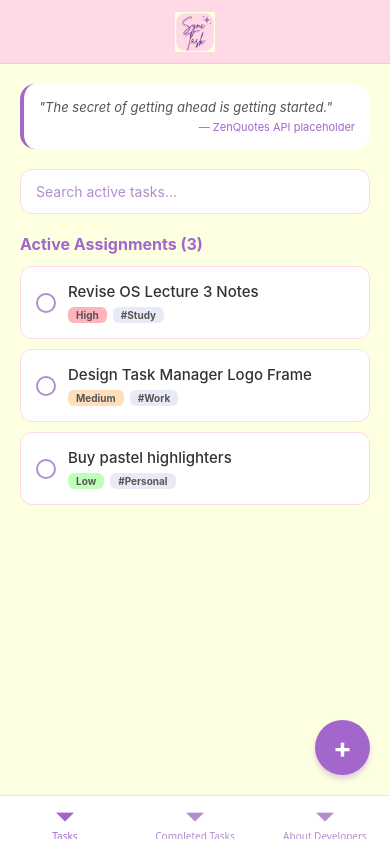
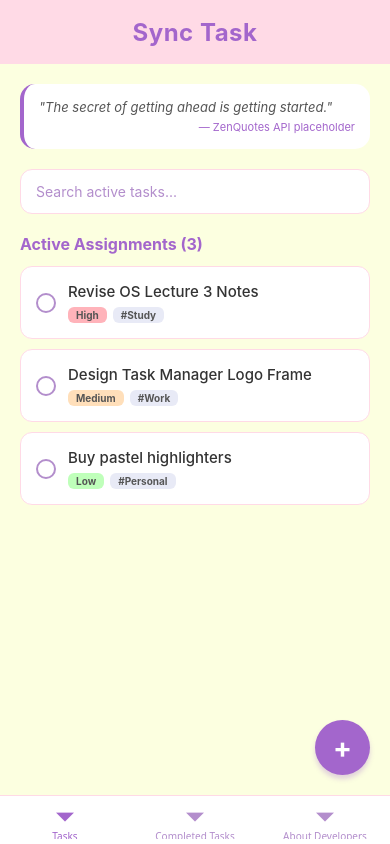
Before and after one commit to BismaLimbada/Task_Manager, a React Native app: screen / in a window 390 px wide. Built offline with nearby package versions, Linux system fonts and the light colour scheme; what react-native-worklets would draw is missing.

Commit message:
style: remove header image icon, apply custom text header styling, and configure logo splash screen

```diff
--- a/app.json
+++ b/app.json
@@ -4,7 +4,7 @@
     "slug": "TaskManagerApp",
     "version": "1.0.0",
     "orientation": "portrait",
-    "icon": "./assets/icon.png",
+    "icon": "./assets/logo.png",
     "userInterfaceStyle": "light",
     "splash": {
       "image": "./assets/logo.png",
@@ -16,7 +16,7 @@
     },
     "android": {
       "adaptiveIcon": {
-        "foregroundImage": "./assets/icon.png",
+        "foregroundImage": "./assets/logo.png",
         "backgroundColor": "#ffffff"
       },
       "edgeToEdgeEnabled": true
@@ -24,7 +24,7 @@
     "web": {
       "favicon": "./assets/favicon_io/favicon-32x32.png",
       "splash": {
-        "image": "./assets/favicon_io/apple-touch-icon.png",
+        "image": "./assets/logo.png",
         "resizeMode": "contain",
         "backgroundColor": "#fcffe0"
       }
--- a/src/navigation/AppNavigator.js
+++ b/src/navigation/AppNavigator.js
@@ -25,15 +25,29 @@ function HomeStack() {
   return (
     <Stack.Navigator
       screenOptions={{
-        headerStyle: { backgroundColor: '#ffdae6' },
-        headerTintColor: '#a366cc',
-        headerTitleAlign: 'center'
+        headerStyle: {
+          backgroundColor: '#ffdae6', // Your pastel pink background
+          elevation: 0,               // Removes shadow on Android
+          shadowOpacity: 0,           // Removes shadow on iOS
+          borderBottomWidth: 0,       // Clean seamless look
+        },
+        headerTintColor: '#a366cc',   // Your custom brand purple
+        headerTitleAlign: 'center',
       }}
     >
       <Stack.Screen
         name="SyncTaskHome"
         component={HomeScreen}
-        options={{ headerTitle: () => <HeaderLogo /> }}
+        options={{
+          title: 'Sync Task',
+          headerTitleStyle: {
+            fontSize: 24,
+            fontWeight: '700',        // Makes it pop beautifully
+            letterSpacing: 0.5,
+            fontFamily: 'System',     // Keeps it clean and native across iOS/Android
+            color: '#a366cc',
+          }
+        }}
       />
       <Stack.Screen
         name="AddTask"
```
